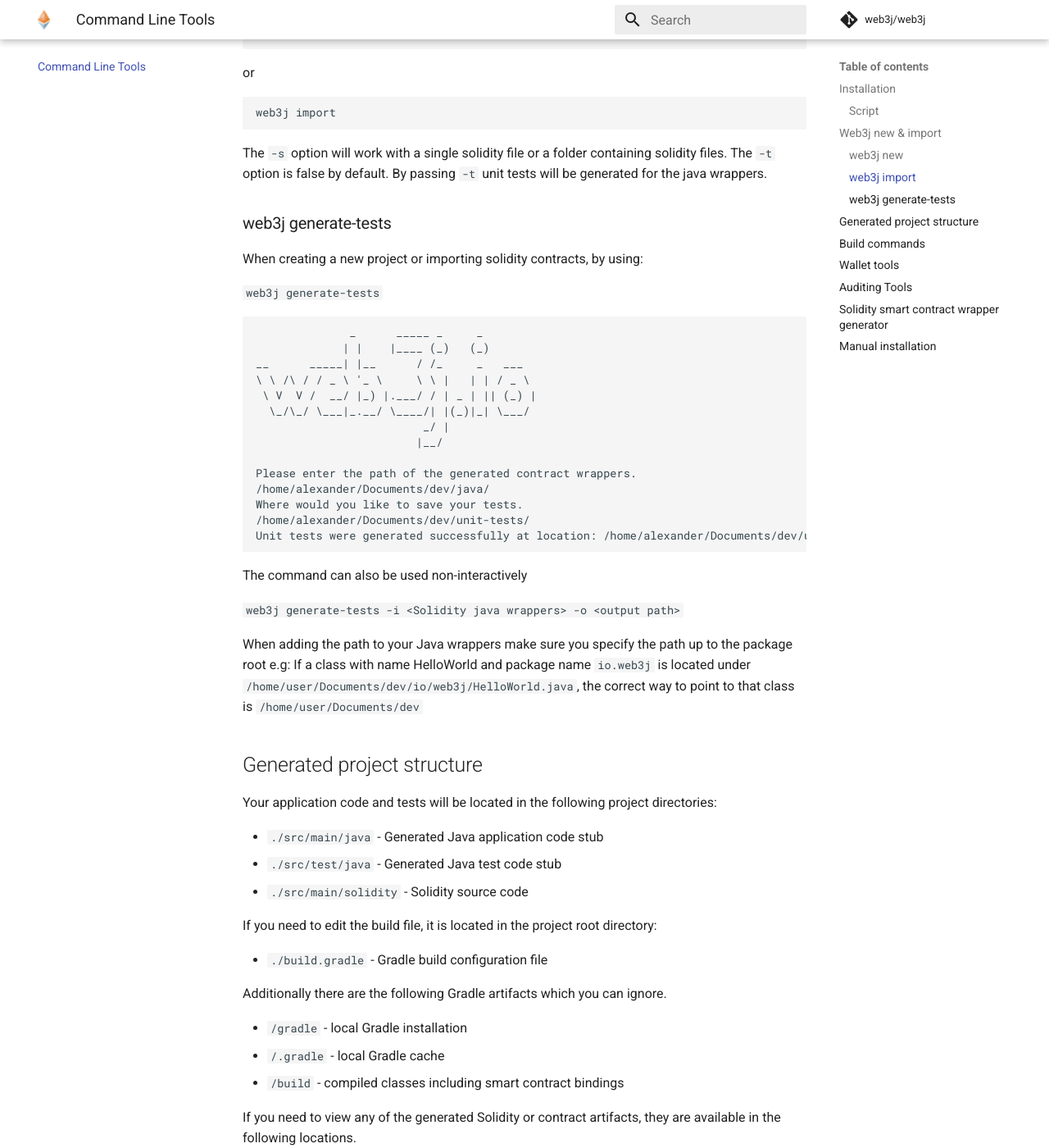
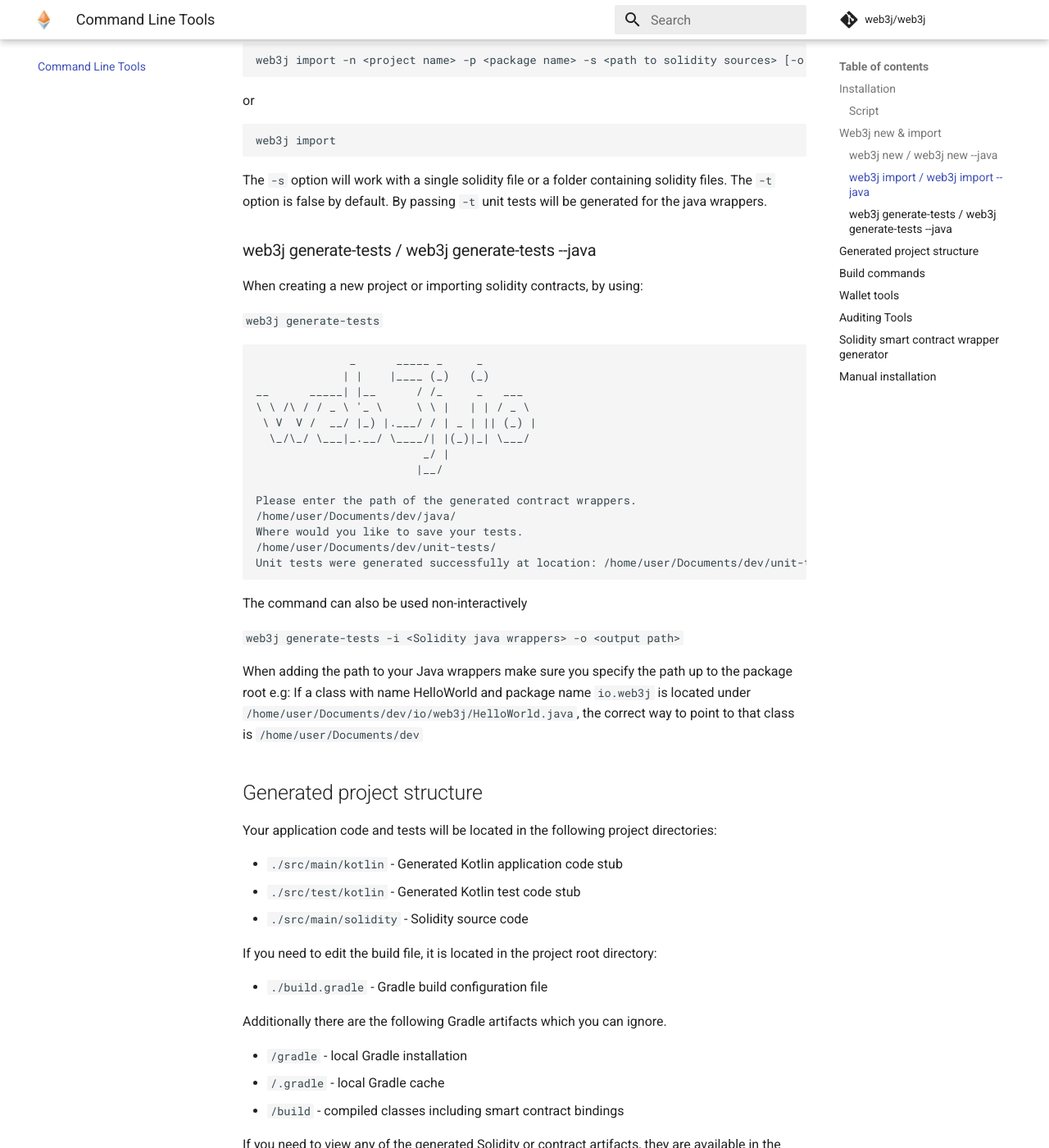
Before and after one commit to hyperledger/web3j-docs, an MkDocs documentation site: the page built from docs/command_line_tools.md, in a window 1280 px wide and 1400 px high, scrolled down 3535 px. Shown: the whole window at 82% size. Built offline with MkDocs 1.6.1 and Material for MkDocs 9.7.7, drawn with Linux system fonts in a browser that asks for light colours; comment, search, counter and statistics services are not loaded; some of the changed text lies outside the part shown.

Commit message:
Updated the CLI DOCS

````diff
--- a/docs/command_line_tools.md
+++ b/docs/command_line_tools.md
@@ -46,19 +46,20 @@ If you encounter problems with the installation, please refer to the manual inst
 
 Web3j new & import
 -----------------------------------------
-The `web3j new` and `web3j import` commands provide a convenient way to create a new Java project using Web3j's Command Line Tools.
+The `web3j new` and `web3j import` commands provide a convenient way to create a new Kotlin/Java project using Web3j's Command Line Tools.
 
 These commands provide the following functionality:
 
-- Creation of a new Java project.
-- Generation of a simple *Hello World* Solidity contract (named the `Greeter`) or import an existing Solidity project from a file or directory.
+- Creation of a new Java/Kotlin project.
+- Generation of a simple *Hello World* Solidity contract (named the `HelloWorld`) or import an existing Solidity project from a file or directory.
 - Compilation of the Solidity files.
 - Configure the project to use the Gradle build tool.
 - Generate Java smart contract wrappers for all provided Solidity files.
 - Add the required web3j dependencies, to deploy and interact with the contracts.
 - Generate unit tests for the Java smart contract wrappers.
+- Generate a password protected wallet with each project.
 
-### web3j new
+### web3j new / web3j new --java
 
 To generate a new project interactively:
 
@@ -108,6 +109,7 @@ $
 Details of the created project structure are [below](#generated-project-structure).
 
 
+
 Or using non-interactive mode:
 
 ```bash
@@ -120,9 +122,9 @@ The `project name ` and `package name` values must comply with the Java standard
 
 
 
-### web3j import
+### web3j import / web3j import --java
 
-Similarly to `web3j new`, `web3j import` will create a new java project but with user defined smart contracts.
+Similarly to `web3j new`, `web3j import` will create a new  project but with user defined smart contracts. By default a Kotlin project will be generated if the `--java` option is not appended.
 
 Again, to generate a new project interactively:
 
@@ -173,7 +175,7 @@ web3j import
 The `-s` option will work with a single solidity file or a folder containing solidity files.
 The `-t` option is false by default. By passing `-t` unit tests will be generated for the java wrappers.
 
-### web3j generate-tests
+### web3j generate-tests / web3j generate-tests --java
 
 When creating a new project or importing solidity contracts, by using:
 
@@ -190,10 +192,10 @@ __      _____| |__      / /_     _   ___
                         |__/
 
 Please enter the path of the generated contract wrappers.
-/home/alexander/Documents/dev/java/
+/home/user/Documents/dev/java/
 Where would you like to save your tests.
-/home/alexander/Documents/dev/unit-tests/
-Unit tests were generated successfully at location: /home/alexander/Documents/dev/unit-tests/
+/home/user/Documents/dev/unit-tests/
+Unit tests were generated successfully at location: /home/user/Documents/dev/unit-tests/
 ```
 The command can also be used non-interactively
 
@@ -207,8 +209,8 @@ Generated project structure
 
 Your application code and tests will be located in the following project directories:
 
-- `./src/main/java` - Generated Java application code stub
-- `./src/test/java` - Generated Java test code stub
+- `./src/main/kotlin` - Generated Kotlin application code stub
+- `./src/test/kotlin` - Generated Kotlin test code stub
 - `./src/main/solidity` - Solidity source code
 
 If you need to edit the build file, it is located in the project root directory:
````
